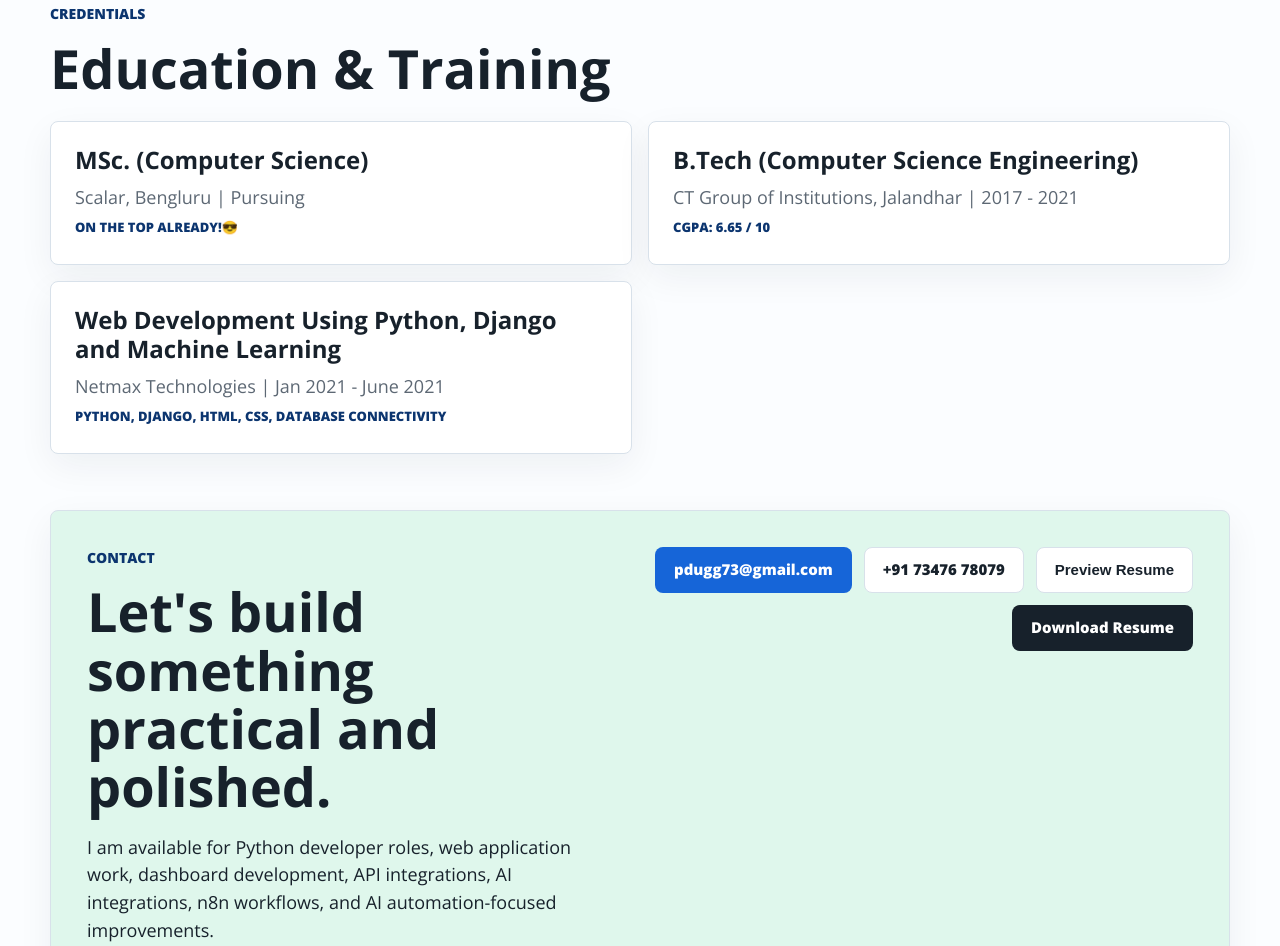
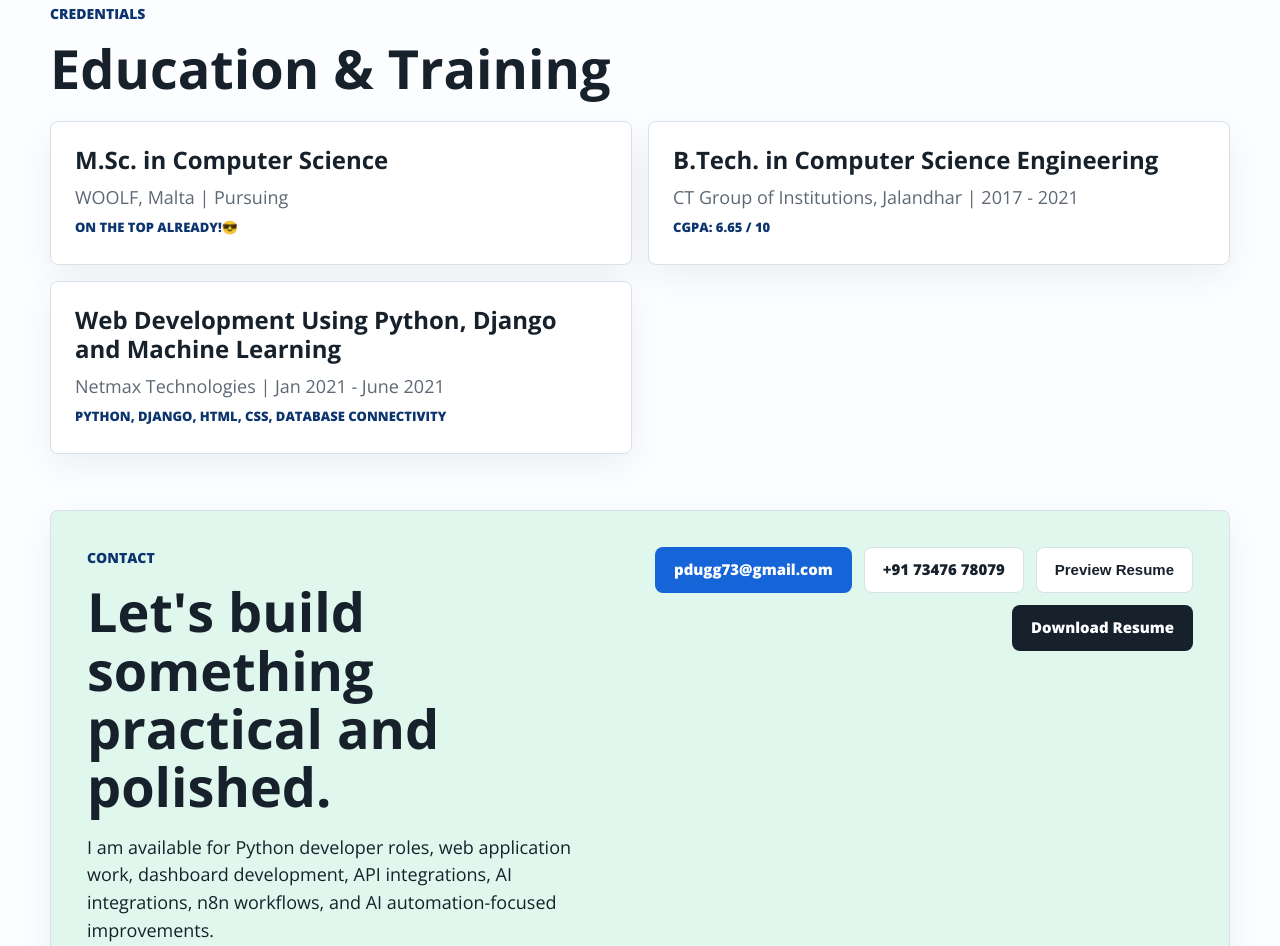
Before and after one commit to pria-pria/My_Portfolio, a website: page index.html in a window 1280 px wide. Shown: the part 4900-5846 px from the top of the page. Drawn offline with nearby package versions, Linux system fonts and the light colour scheme; a script that the page names is missing.

Commit message:
Update index.html

```diff
--- a/index.html
+++ b/index.html
@@ -316,12 +316,12 @@
             </div>
             <div class="education-grid">
                 <article>
-                    <h3>MSc. (Computer Science) </h3>
-                    <p>Scalar, Bengluru | Pursuing </p>
+                    <h3>M.Sc. in Computer Science </h3>
+                    <p> WOOLF, Malta | Pursuing </p>
                     <span>On the top already!😎 </span>
                 </article>
                 <article>
-                    <h3>B.Tech (Computer Science Engineering)</h3>
+                    <h3>B.Tech. in Computer Science Engineering</h3>
                     <p>CT Group of Institutions, Jalandhar | 2017 - 2021</p>
                     <span>CGPA: 6.65 / 10</span>
                 </article>
```
